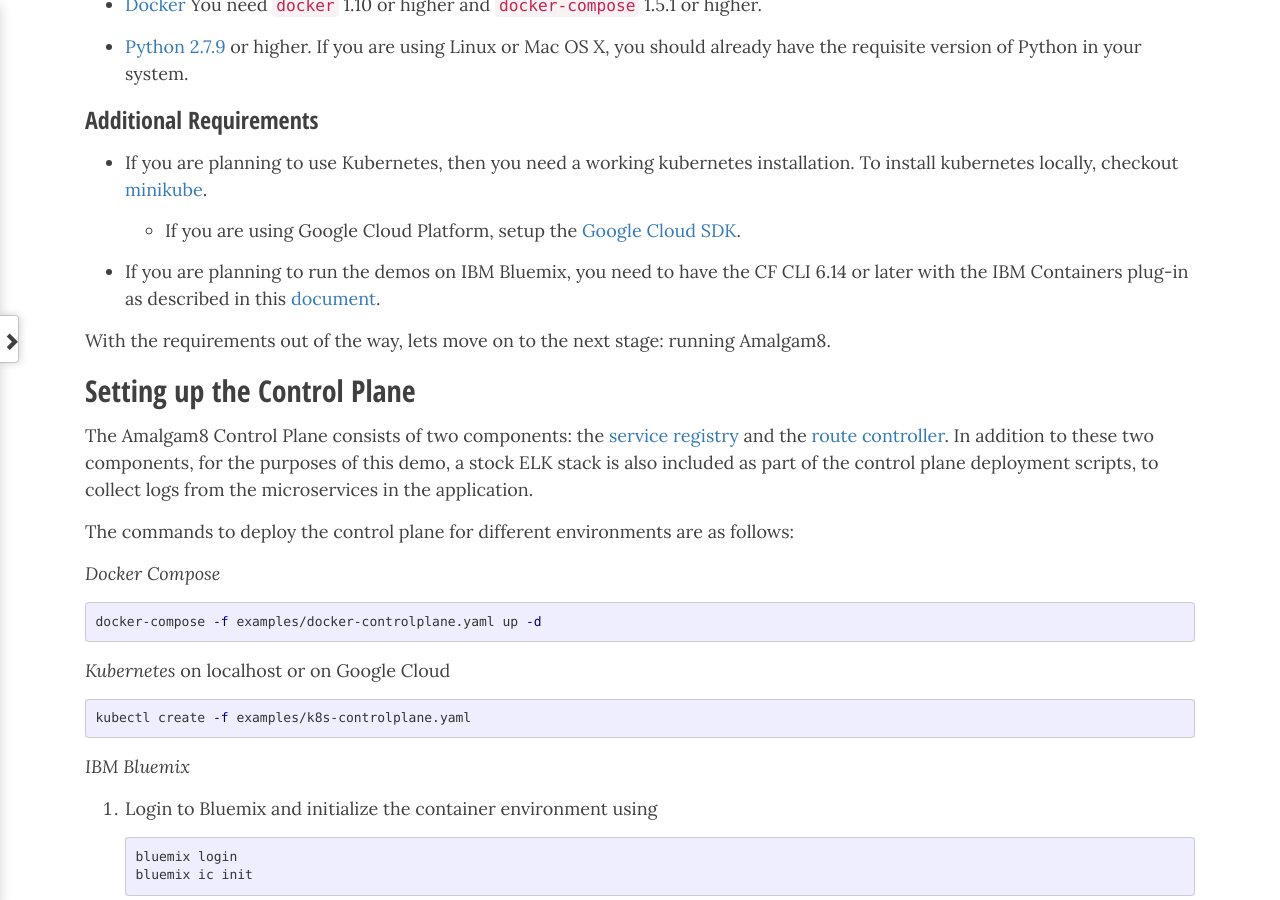
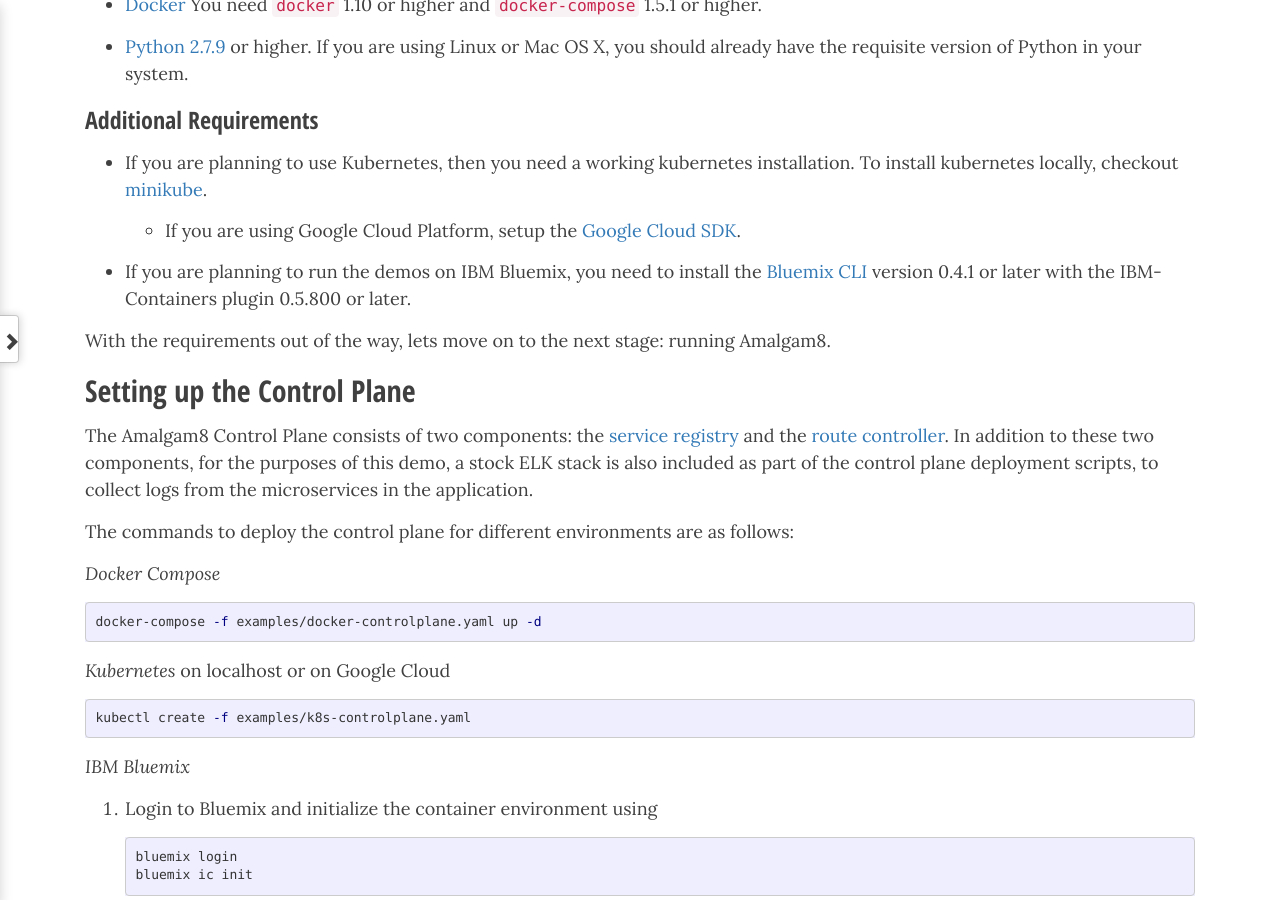
Before and after one commit to amalgam8/amalgam8.github.io, a Jekyll site: the page built from _docs/demo/setup.md, in a window 1280 px wide and 900 px high, scrolled down 403 px. Built offline with Jekyll 4.4.1, drawn with Linux system fonts in a browser that asks for light colours; nearby versions of some CDN libraries; comment, search, counter and statistics services are not loaded.

Commit message:
reverting to bluemix cli

```diff
--- a/_docs/demo/setup.md
+++ b/_docs/demo/setup.md
@@ -34,9 +34,9 @@
   * If you are using Google Cloud Platform, setup the
     [Google Cloud SDK](https://cloud.google.com/sdk/).
 
-* If you are planning to run the demos on IBM Bluemix, you need to have
-  the CF CLI 6.14 or later with the IBM Containers plug-in as
-  described in this [document](https://console.ng.bluemix.net/docs/containers/container_cli_cfic.html).
+* If you are planning to run the demos on IBM Bluemix, you need to install
+  the [Bluemix CLI](http://clis.ng.bluemix.net/ui/home.html) version 0.4.1
+  or later with the IBM-Containers plugin 0.5.800 or later.
 
 With the requirements out of the way, lets move on to the next stage:
 running Amalgam8.
```
